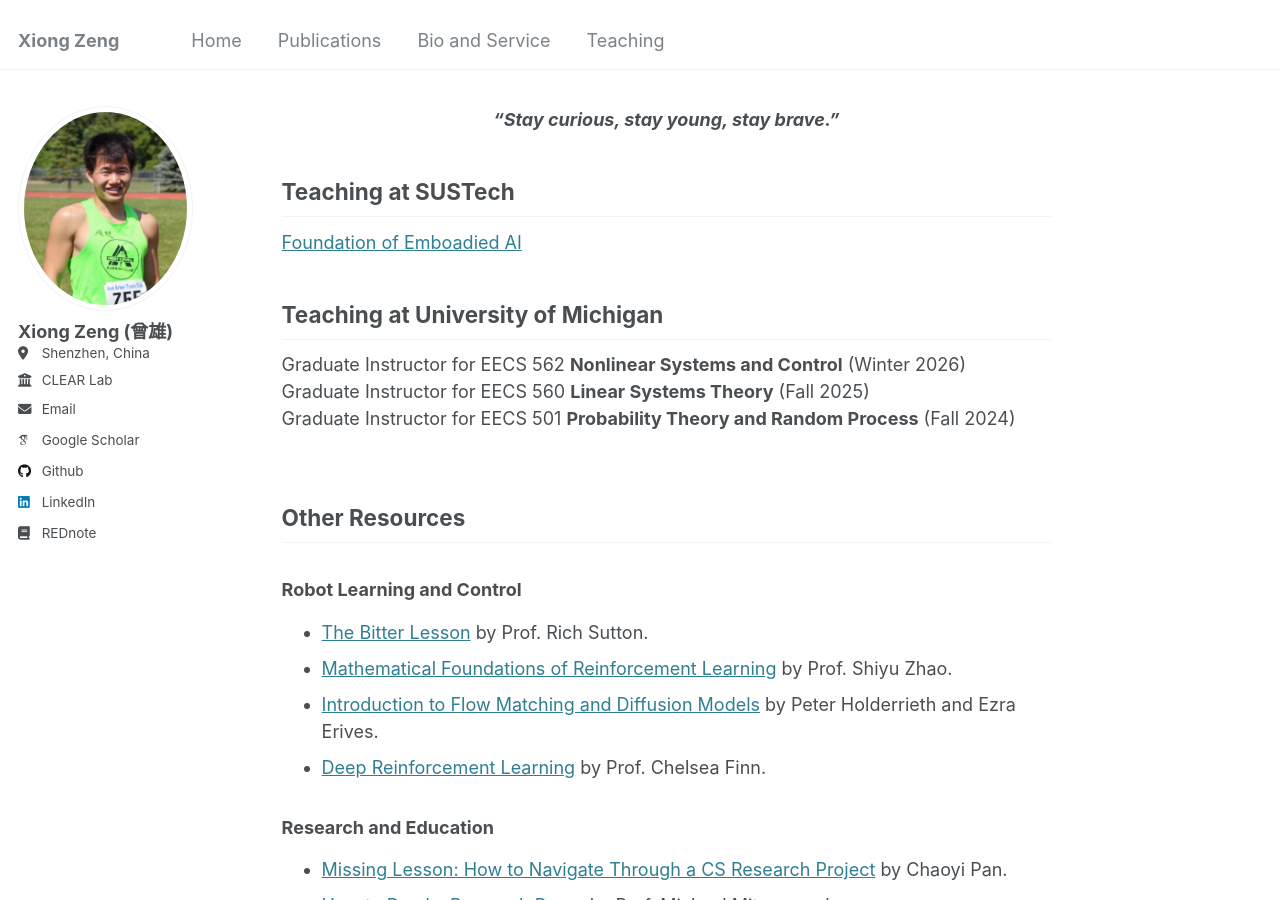
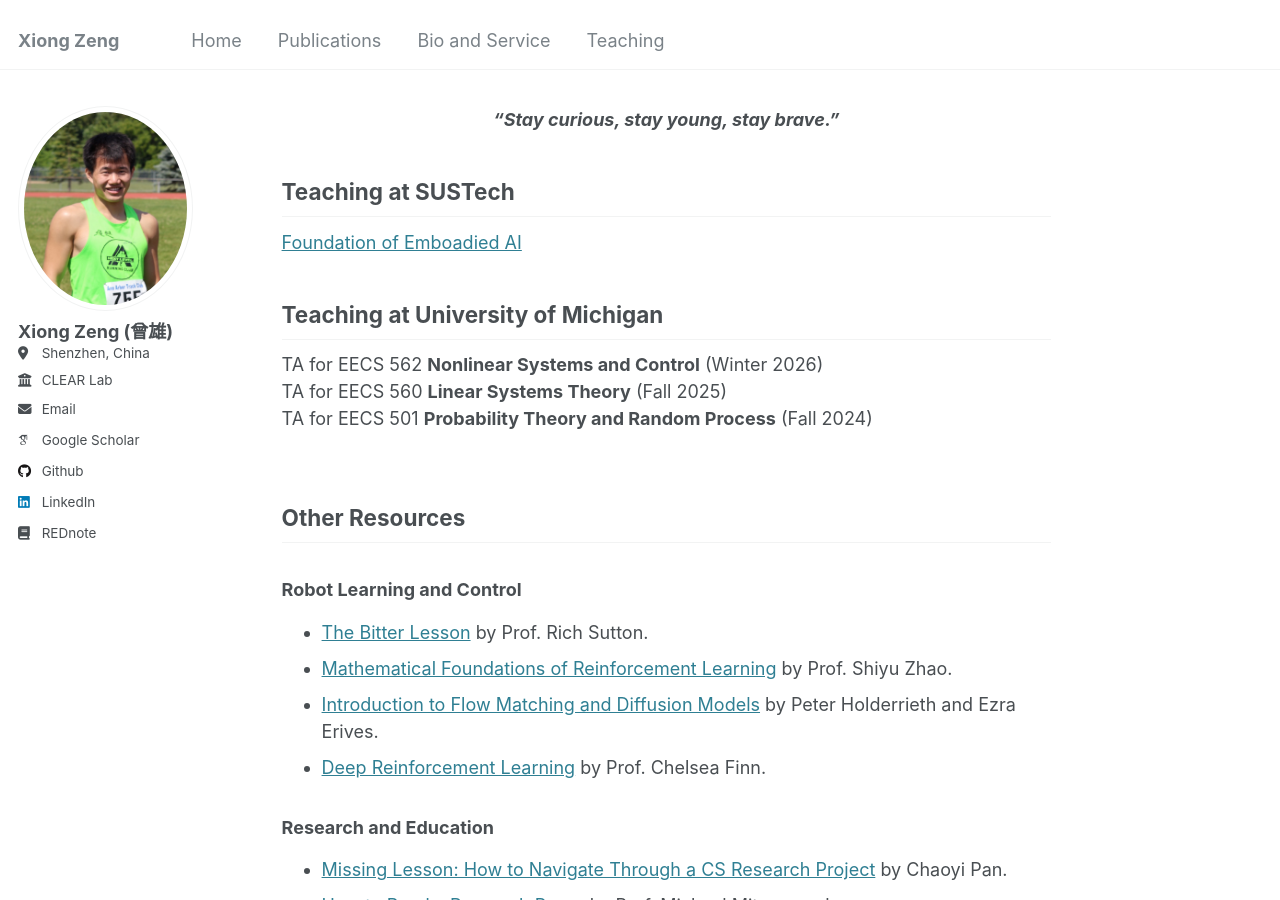
Before and after one commit to zengxiong111/zengxiong.github.io, a Jekyll site: the page built from _pages/teaching.md, in a window 1280 px wide and 900 px high. Built offline with Jekyll 4.4.1, drawn with Linux system fonts in a browser that asks for light colours; some web fonts are replaced.

Commit message:
Update teaching.md

```diff
--- a/_pages/teaching.md
+++ b/_pages/teaching.md
@@ -18,9 +18,9 @@
 
 ## Teaching at University of Michigan
 
-Graduate Instructor for EECS 562 **Nonlinear Systems and Control** (Winter 2026)<br>
-Graduate Instructor for EECS 560 **Linear Systems Theory** (Fall 2025)<br>
-Graduate Instructor for EECS 501 **Probability Theory and Random Process** (Fall 2024)<br>
+TA for EECS 562 **Nonlinear Systems and Control** (Winter 2026)<br>
+TA for EECS 560 **Linear Systems Theory** (Fall 2025)<br>
+TA for EECS 501 **Probability Theory and Random Process** (Fall 2024)<br>
 &nbsp;
 
 
```
